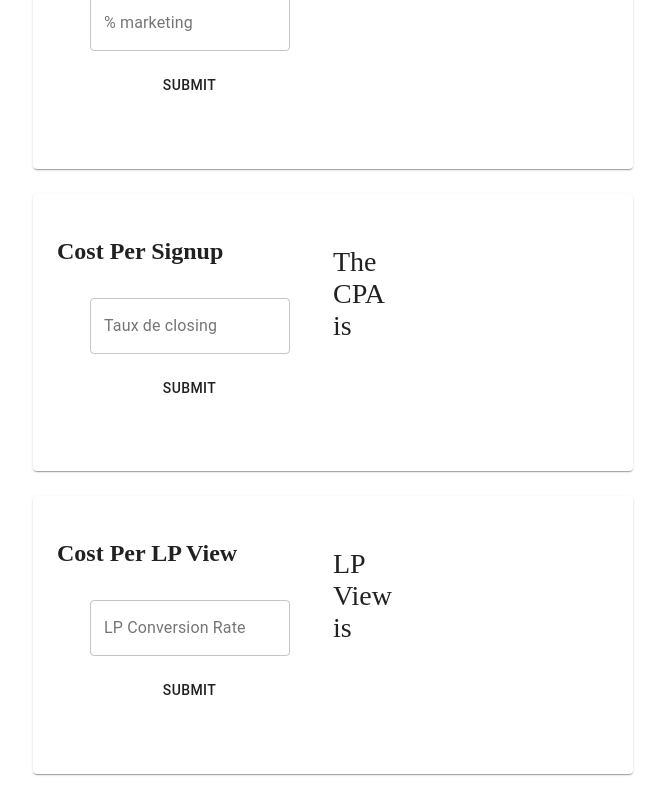
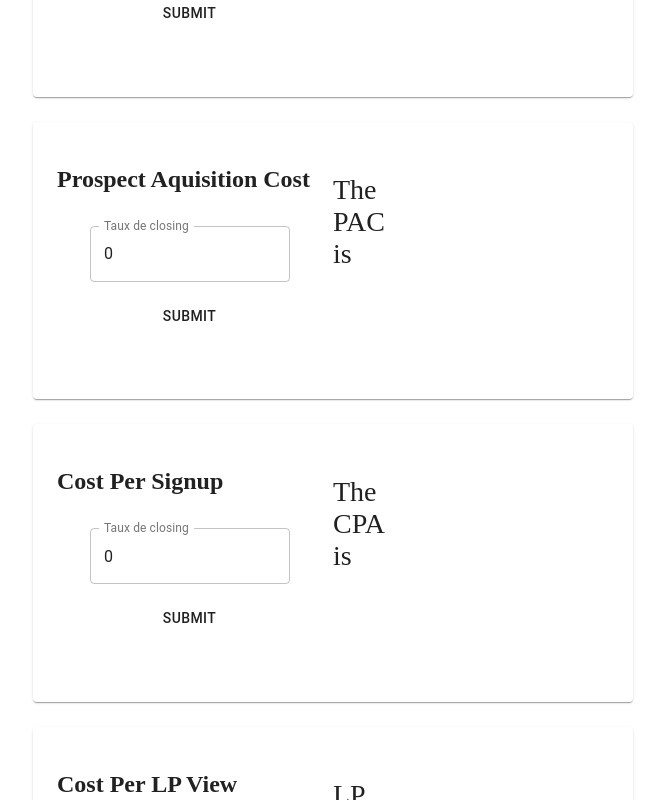
Before and after one commit to jemrickrioux/lead, a React (Create React App) app: page / in a window 1280 px wide. Shown: the part 580-1380 px from the top of the page, without its empty margins (24-689 px from the left). Built offline with nearby package versions, Linux system fonts and the light colour scheme.

Commit message:
refactored

```diff
--- a/src/App.js
+++ b/src/App.js
@@ -1,76 +1,109 @@
 import React, { useState } from "react";
 import FormCard from "./FormCard";
-import FormCardSimple from "./FormCardSimple";
 import { Container } from "@material-ui/core";
 
-const configs = {
-  ltv: {}
-};
-
-const App = () => {
-  const [configs, setConfigs] = useState({
-    results: {
-      ltv: "",
-      pac: "",
-      cac: "",
-      cpa: "",
-      lpv: ""
-    },
-    ltv: {
-      type: "multiply",
+const configurations = {
+  forms: [
+    {
       title: "Lifetime value",
       id: "ltv",
       fields: [
-        { label: "Achat Moyen", type: "contrat" },
-        { label: "Fréquence achat", type: "frequence" }
+        { label: "Fréquence achat", type: "frequence" },
+        { label: "Achat moyen", type: "contrat" }
       ],
+      double: false,
+      simple: true,
       values: {
-        ltv: "",
-        contrat: "",
-        frequence: ""
+        ltv: 0,
+        contrat: 0,
+        frequence: 0
       },
       answerTemplate: "The LTV is"
     },
-    cac: {
-      type: "multiply",
+    {
       title: "Customer Aquisition Cost",
       id: "cac",
-      fields: [
-        { label: "Taux de closing", type: "closing" },
-        { label: "% marketing", type: "marketing" }
-      ],
+      fields: [{ label: "% marketing", type: "marketing" }],
+      double: false,
+      simple: true,
       values: {
-        closing: "",
-        cac: "",
-        marketing: ""
+        ltv: 0,
+        cac: 0,
+        marketing: 0
       },
       answerTemplate: "The CAC is"
     },
-    cpa: {
+    {
+      title: "Prospect Aquisition Cost",
+      id: "pac",
+      fields: [{ label: "Taux de closing", type: "closing" }],
+      double: false,
+      simple: true,
+      values: {
+        closing: 0,
+        cac: 0,
+        pac: 0
+      },
+      answerTemplate: "The PAC is"
+    },
+    {
       type: "multiply",
       title: "Cost Per Signup",
       id: "cpa",
       fields: [{ label: "Taux de closing", type: "closing" }],
+      simple: true,
+      double: false,
       values: {
-        closing: "",
-        cac: "",
-        cpa: ""
+        closing: 0,
+        cac: 0,
+        cpa: 0
       },
       answerTemplate: "The CPA is"
     },
-    lpv: {
+    {
       type: "multiply",
       title: "Cost Per LP View",
       id: "lpv",
       fields: [{ label: "LP Conversion Rate", type: "conversion" }],
+      simple: true,
+      double: false,
       values: {
-        conversion: "",
-        cpa: "",
-        lpv: ""
+        conversion: 0,
+        cpa: 0,
+        lpv: 0
       },
       answerTemplate: "LP View is"
+    },
+    {
+      title: "Price per 1k Display",
+      id: "cpm",
+      fields: [{ label: "Ads CTR", type: "ctr" }],
+      simple: true,
+      double: false,
+      values: {
+        ctr: 0,
+        cpm: 0,
+        lpv: 0
+      },
+      answerTemplate: "CPM is"
     }
-  });
+  ]
+};
+
+const App = () => {
+  const baseState = configurations => {
+    let baseState = {};
+    let results = {};
+    configurations.forms.forEach(form => {
+      results[form.id] = "";
+      baseState[form.id] = {
+        values: form.values
+      };
+    });
+    baseState = { ...baseState, results, forms: configurations.forms };
+    return baseState;
+  };
+  const [configs, setConfigs] = useState(baseState(configurations));
 
   const setValue = type => values => {
     const newValues = {
@@ -96,49 +129,25 @@ const App = () => {
 
   return (
     <Container>
-      <FormCard
-        title={configs.ltv.title}
-        id={configs.ltv.id}
-        fields={configs.ltv.fields}
-        values={configs.ltv.values}
-        answer={configs.results[configs.ltv.id]}
-        setAnswer={setAnswer(configs.ltv.id)}
-        answerTemplate={configs.ltv.answerTemplate}
-        setValues={setValue(configs.ltv.id)}
-      />
-      <FormCard
-        pastValue={configs.results.ltv}
-        title={configs.cac.title}
-        id={configs.cac.id}
-        fields={configs.cac.fields}
-        values={configs.cac.values}
-        answer={configs.results[configs.cac.id]}
-        setAnswer={setAnswer(configs.cac.id)}
-        answerTemplate={configs.cac.answerTemplate}
-        setValues={setValue(configs.cac.id)}
-      />
-      <FormCardSimple
-        pastValue={configs.results.cac}
-        title={configs.cpa.title}
-        id={configs.cpa.id}
-        fields={configs.cpa.fields}
-        values={configs.cpa.values}
-        answer={configs.results[configs.cpa.id]}
-        setAnswer={setAnswer(configs.cpa.id)}
-        answerTemplate={configs.cpa.answerTemplate}
-        setValues={setValue(configs.cpa.id)}
-      />
-      <FormCardSimple
-        pastValue={configs.results.cpa}
-        title={configs.lpv.title}
-        id={configs.lpv.id}
-        fields={configs.lpv.fields}
-        values={configs.lpv.values}
-        answer={configs.results[configs.lpv.id]}
-        setAnswer={setAnswer(configs.lpv.id)}
-        answerTemplate={configs.lpv.answerTemplate}
-        setValues={setValue(configs.lpv.id)}
-      />
+      {configs.forms.map((form, key) => {
+        return (
+          <FormCard
+            title={form.title}
+            pastValue={
+              key > 0 ? configs.results[configs.forms[key - 1].id] : false
+            }
+            id={form.id}
+            fields={form.fields}
+            values={configs[form.id].values}
+            answer={configs.results[form.id]}
+            setAnswer={setAnswer(form.id)}
+            answerTemplate={form.answerTemplate}
+            setValues={setValue(form.id)}
+            double={form.double}
+            simple={form.simple}
+          />
+        );
+      })}
     </Container>
   );
 };
--- a/src/FormCard.js
+++ b/src/FormCard.js
@@ -32,6 +32,8 @@ const FormCard = ({
   values,
   answerTemplate,
   setValues,
+  simple,
+  double,
   id,
   title,
   pastValue,
@@ -39,20 +41,33 @@ const FormCard = ({
   setAnswer
 }) => {
   const classes = useStyles();
+  let setTheAnswer;
 
-  const setTheAnswer = () => {
+  if (simple) {
+    setTheAnswer = () => {
+      console.log("setting the answer: simple");
+      const parsedInput = parseFloat(values[fields[0].type]);
+      const answer = parsedInput * pastValue;
+      setAnswer(answer);
+    };
+  } else if (double) {
+    setTheAnswer = () => {
+      console.log("setting the answer: double");
       const firstParsed = parseFloat(values[fields[0].type]);
       const secondParsed = parseFloat(values[fields[1].type]);
+      console.log(firstParsed, secondParsed);
       if (pastValue) {
         const answer = firstParsed * secondParsed * pastValue;
+        setAnswer(answer);
         console.log(answer);
-      setAnswer(answer);
       } else {
         const answer = firstParsed * secondParsed;
 
         setAnswer(answer);
+        console.log(answer);
       }
     };
+  }
 
   const handleChange = (e, type) => {
     const data = {
@@ -89,7 +104,8 @@ const FormCard = ({
           <Divider />
           <div>
             <p className={classes.answer}>
-              {answerTemplate} <b>{answer}</b>
+              {answerTemplate} {"  "}
+              <b>{answer}</b>
             </p>
           </div>
         </Box>
--- a/src/FormCardSimple.js
+++ /dev/null
@@ -1,93 +0,0 @@
-import React, { useState } from "react";
-import { makeStyles } from "@material-ui/core/styles";
-import {
-  Divider,
-  Card,
-  FormControl,
-  CardContent,
-  Box,
-  TextField,
-  Button
-} from "@material-ui/core";
-import Dinero from "dinero.js";
-
-const useStyles = makeStyles(theme => ({
-  root: {
-    margin: "25px",
-    maxWidth: "600px",
-    maxHeight: "360px",
-    "& > *": {
-      margin: theme.spacing(1),
-      width: "25ch"
-    }
-  },
-  answer: {
-    marginLeft: "10px",
-    fontSize: "28px"
-  }
-}));
-
-const FormCardSimple = ({
-  fields,
-  values,
-  answerTemplate,
-  setValues,
-  id,
-  title,
-  pastValue,
-  answer,
-  setAnswer
-}) => {
-  const classes = useStyles();
-
-  const setTheAnswer = () => {
-    const inputParsed = parseFloat(values[fields[0].type]);
-    const answer = inputParsed * pastValue;
-    setAnswer(answer);
-  };
-
-  const handleChange = (e, type) => {
-    const data = {
-      ...values,
-      [type]: e.currentTarget.value
-    };
-    setValues(data);
-  };
-
-  return (
-    <Card className={classes.root}>
-      <CardContent>
-        <Box display={"flex"}>
-          <div>
-            <h2>{title}</h2>
-            <form className={classes.root} noValidate autoComplete="off">
-              {fields.map(field => {
-                return (
-                  <FormControl variant="outlined">
-                    <TextField
-                      id={field.type}
-                      label={field.label}
-                      variant="outlined"
-                      type="number"
-                      value={values[field.type]}
-                      onChange={e => handleChange(e, field.type)}
-                    />
-                  </FormControl>
-                );
-              })}
-              <Button onClick={setTheAnswer}>Submit</Button>
-            </form>
-          </div>
-          <Divider />
-          <div>
-            <p className={classes.answer}>
-              {answerTemplate} <b>{answer}</b>
-            </p>
-          </div>
-        </Box>
-      </CardContent>
-    </Card>
-  );
-};
-
-export default FormCardSimple;
```
Lines whose indentation alone changed are shown as unchanged.
